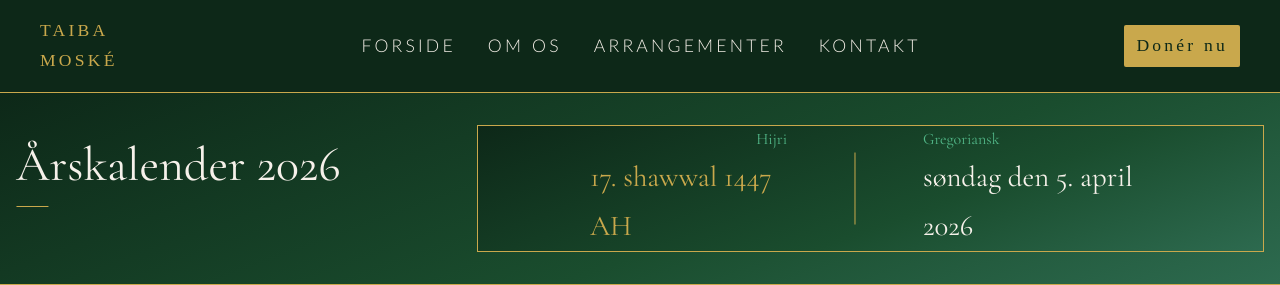
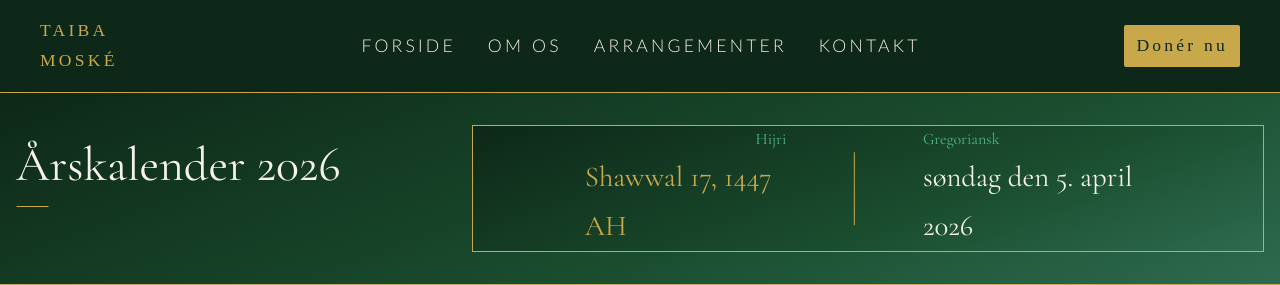
Before and after one commit to HamzaIbrahimi/Taiba, a SvelteKit app: page /bedetider in a window 1280 px wide. Shown: the top 285 px of the page. Built offline with nearby package versions, Linux system fonts and the light colour scheme; a web font is replaced by a local one.

Commit message:
Use a widely supported intl date format for hijri calendar

```diff
--- a/src/routes/bedetider/+page.svelte
+++ b/src/routes/bedetider/+page.svelte
@@ -2,7 +2,7 @@
 	import Calendar from '$lib/components/Calendar.svelte';
 	import Cta from '$lib/components/Cta.svelte';
 	let today = new Date();
-	const hijriDate = new Intl.DateTimeFormat('da-DK-u-ca-islamic', {
+	const hijriDate = new Intl.DateTimeFormat('en-SA-u-ca-islamic-umalqura', {
 		day: 'numeric',
 		month: 'long',
 		year: 'numeric'
```
